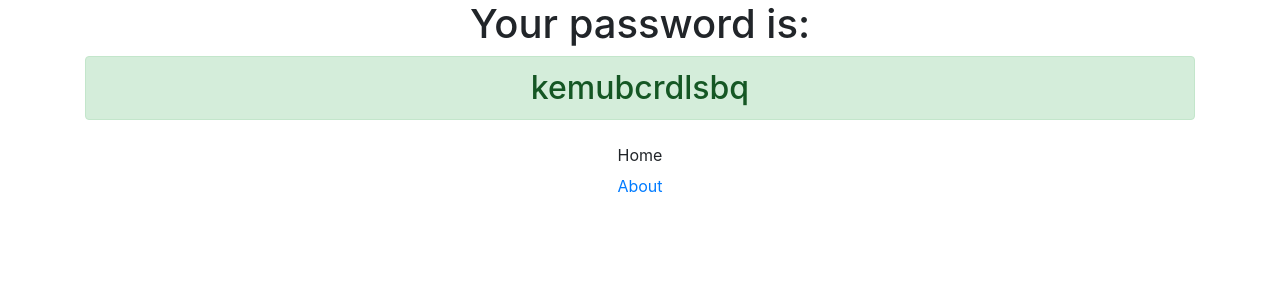
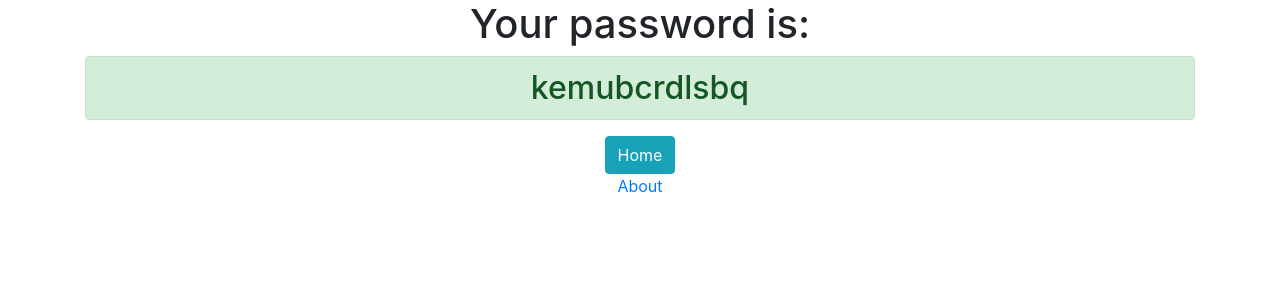
Before and after one commit to namgninnur/Django3-password_generator2, a Django app: page /password/ in a window 1280 px wide. Shown: the top 300 px of the page. Run offline with Django 3.2, Linux system fonts and the light colour scheme; some libraries are stand-ins or nearby versions.

Commit message:
I made a tweak

```diff
--- a/generator/templates/generator/password.html
+++ b/generator/templates/generator/password.html
@@ -4,7 +4,7 @@
   <h1>Your password is:</h1>
   <h2 class="alert alert-success">{{ password }}</h2>
 
-  <a href="{% url 'home' %}" class="btn btn-fail">Home</a>
+  <a href="{% url 'home' %}" class="btn btn-info">Home</a>
   <br>
   <a href="{% url 'about' %}">About</a>
 </div>
```
